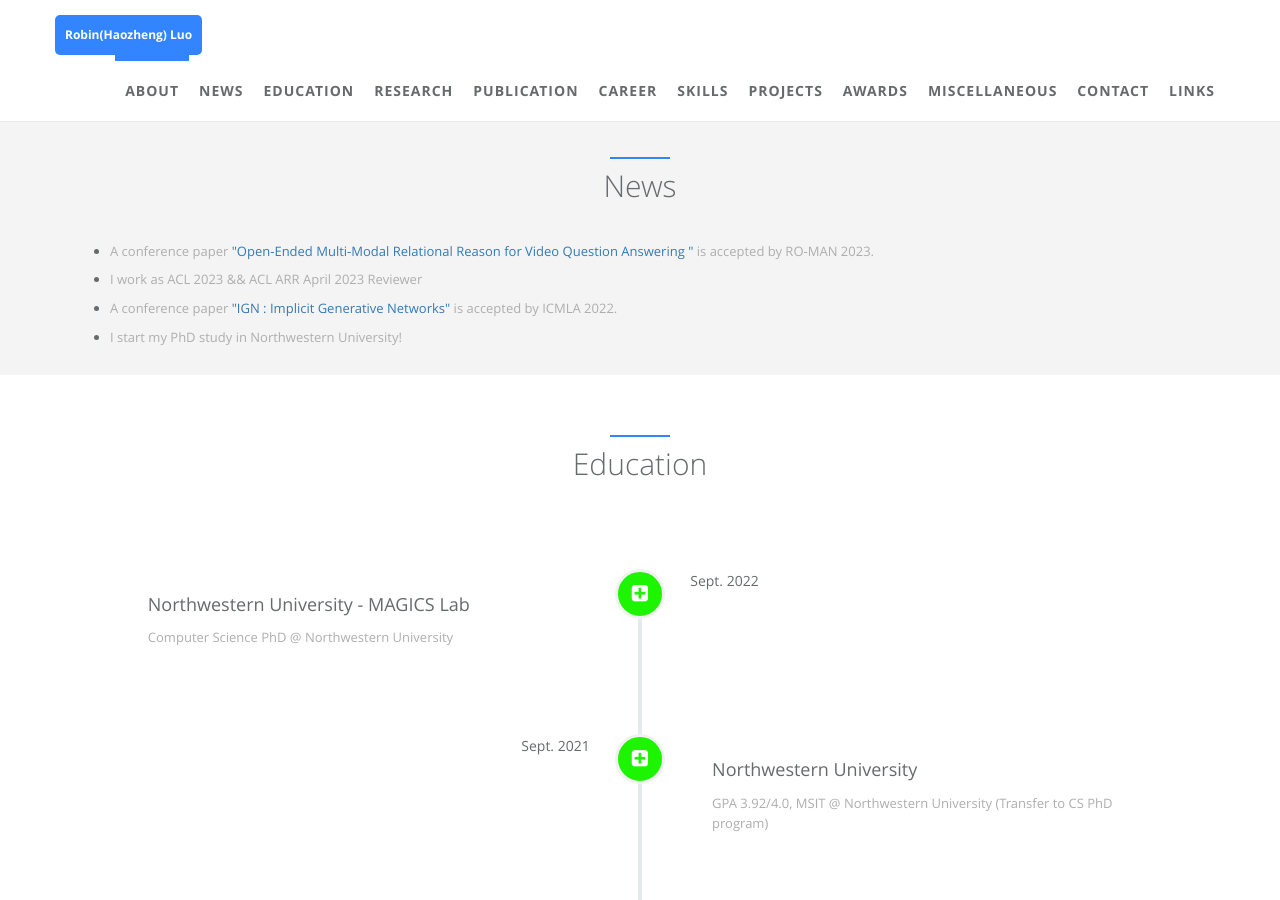
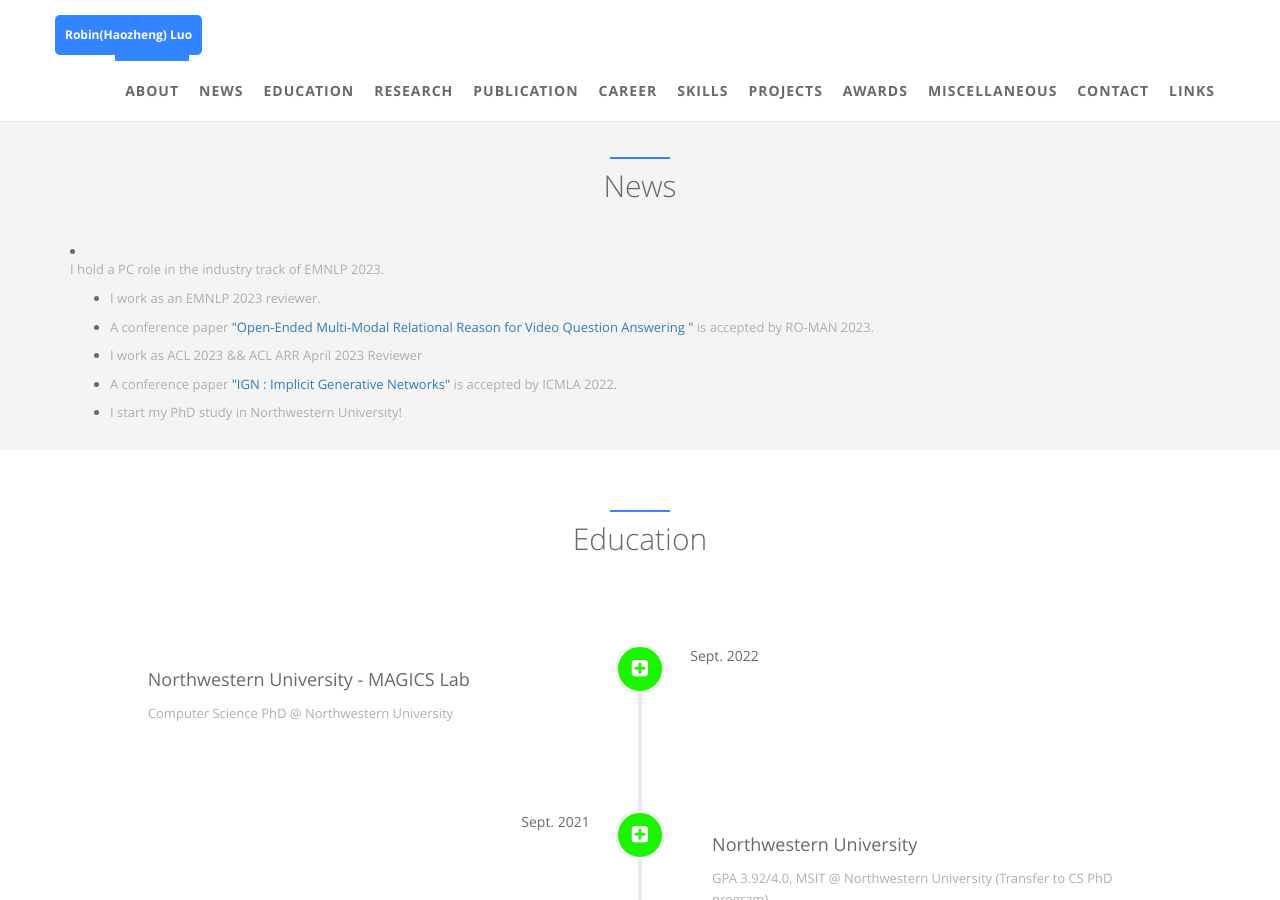
Before and after one commit to robinzixuan/robin.github.io, a Jekyll site: the page built from index.html, in a window 1280 px wide and 900 px high, scrolled down 1093 px. Built offline with Jekyll 4.4.1, drawn with Linux system fonts in a browser that asks for light colours.

Commit message:
Update news.html

```diff
--- a/_includes/sections/news.html
+++ b/_includes/sections/news.html
@@ -5,8 +5,12 @@
           <h1><span data-i18n="news.my_news">News</span></h1>
       </div>
   </div>
-
+  <li><p>
+I hold a PC role in the industry track of EMNLP 2023. </p>
+  </li>
   <ul>
+    <li><p> I work as an EMNLP 2023 reviewer. </p>
+  </li>
   <li><p> A conference paper <a href="https://arxiv.org/abs/2012.00822">"Open-Ended Multi-Modal Relational Reason for Video Question Answering
 "</a> is accepted by RO-MAN 2023.</p>
   </li>
```
